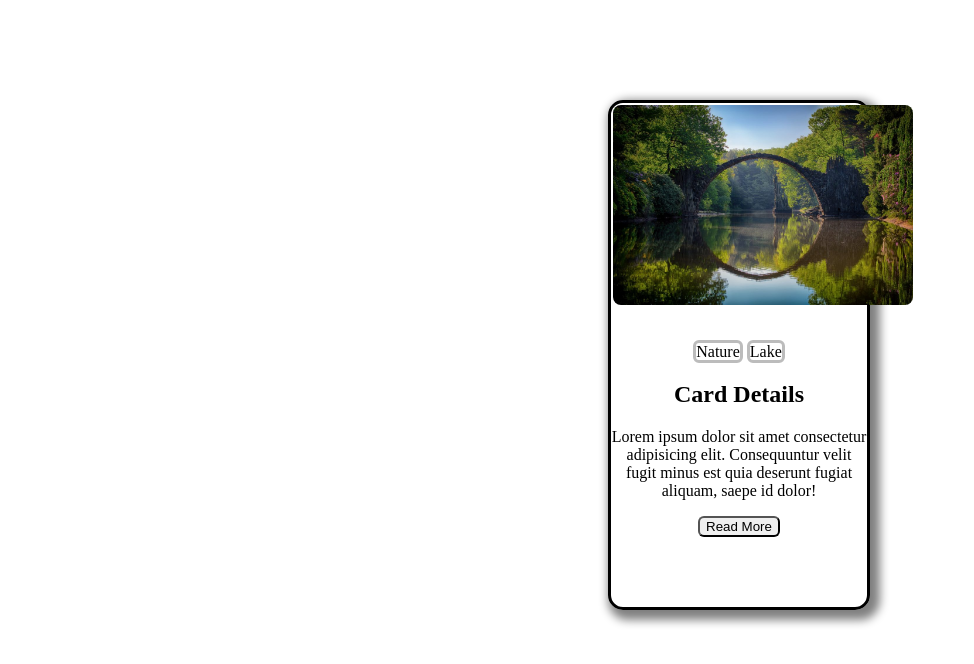
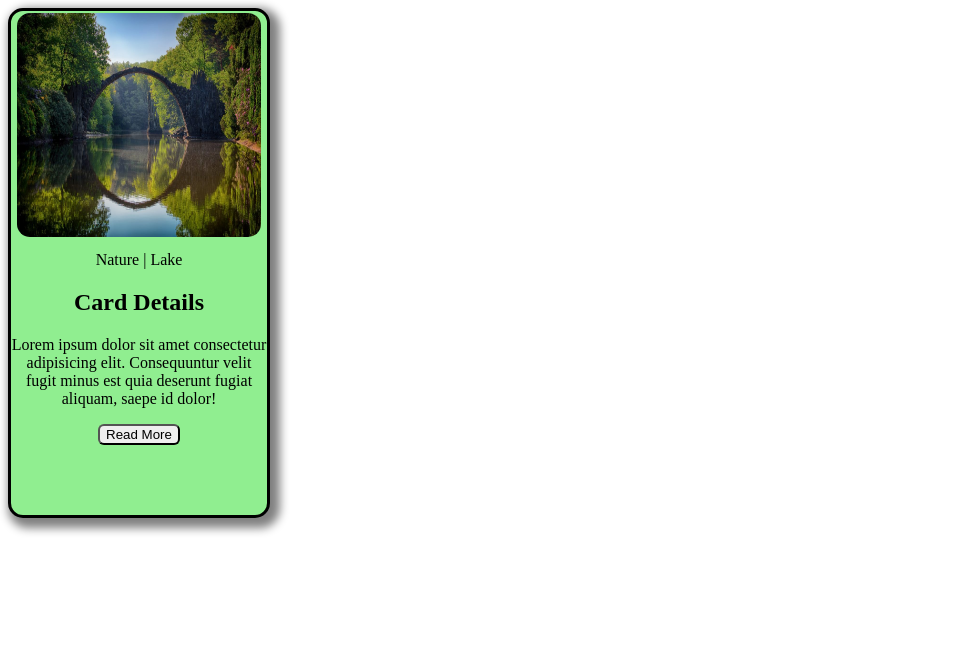
Before and after one commit to varenyamsingh/Full-Stack-Web-development, a plain HTML site: page card.html in a window 1280 px wide. Shown: the whole page, without its empty margins (0-974 px from the left). Drawn offline with Linux system fonts and the light colour scheme.

Commit message:
Update card.html

```diff
--- a/card.html
+++ b/card.html
@@ -12,7 +12,9 @@
         text-align: center;
         border-radius: 15px;
         box-shadow: 5px 5px 10px 5px gray;
-        margin: 100px 600px;
+        display: flexbox;
+        overflow: auto;
+        background-color: lightgreen;
       }
       .div1 {
         border-radius: 10px;
@@ -20,17 +22,10 @@
         width: 20vw;
       }
       .image {
-        border-radius: 10px;
-        height: 200px;
-        width: 300px;
+        border-radius: 15px;
+        height: 28vh;
+        width: 19vw;
         padding: 2px;
-      }
-      .para1 {
-        overflow: scroll;
-      }
-      span{
-        border-radius: 6px;
-        border: solid rgb(188, 188, 188);
       }
       button{
         border-radius: 6px;
@@ -46,7 +41,7 @@
         <img class="image" src="nature.jpeg" alt="" />
       </div>
       <div class="div2">
-        <span>Nature</span>
+        <span>Nature |</span>
         <span>Lake</span>
       </div>
       <div class="div3">
```
